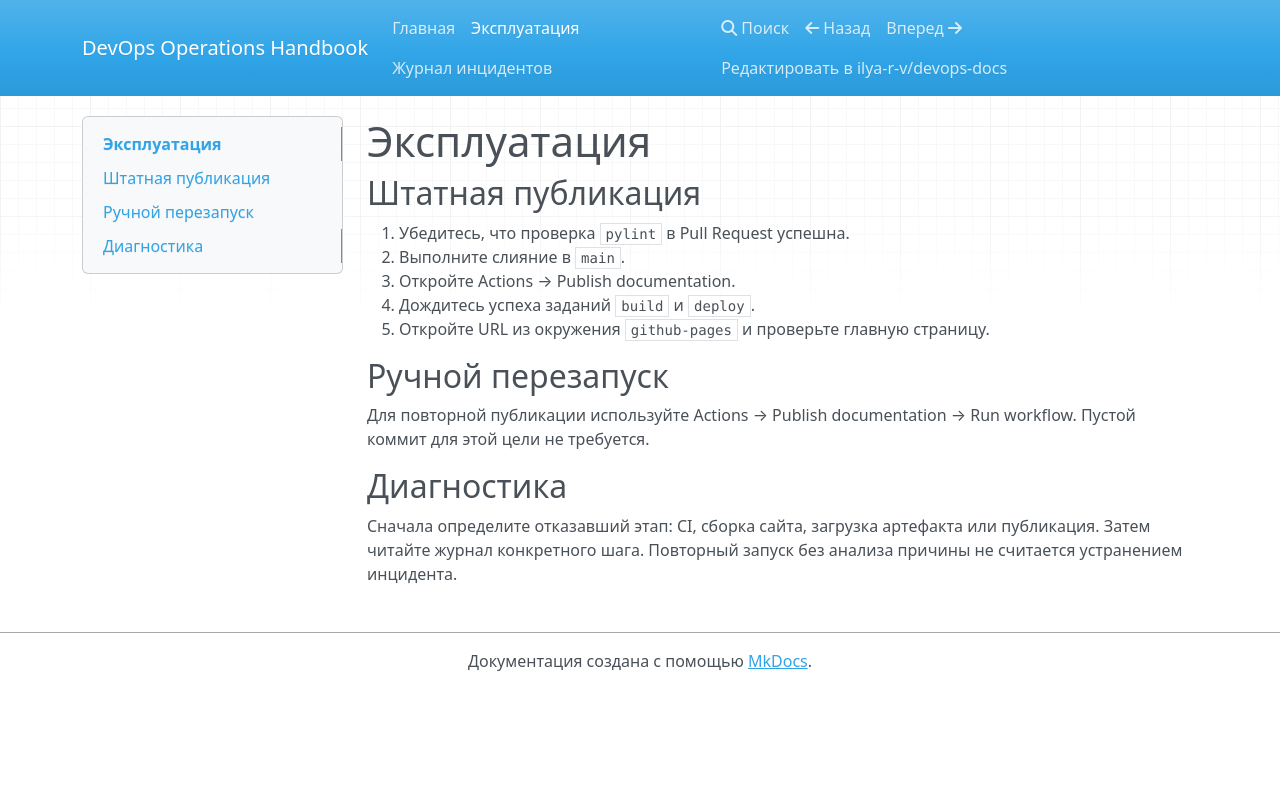
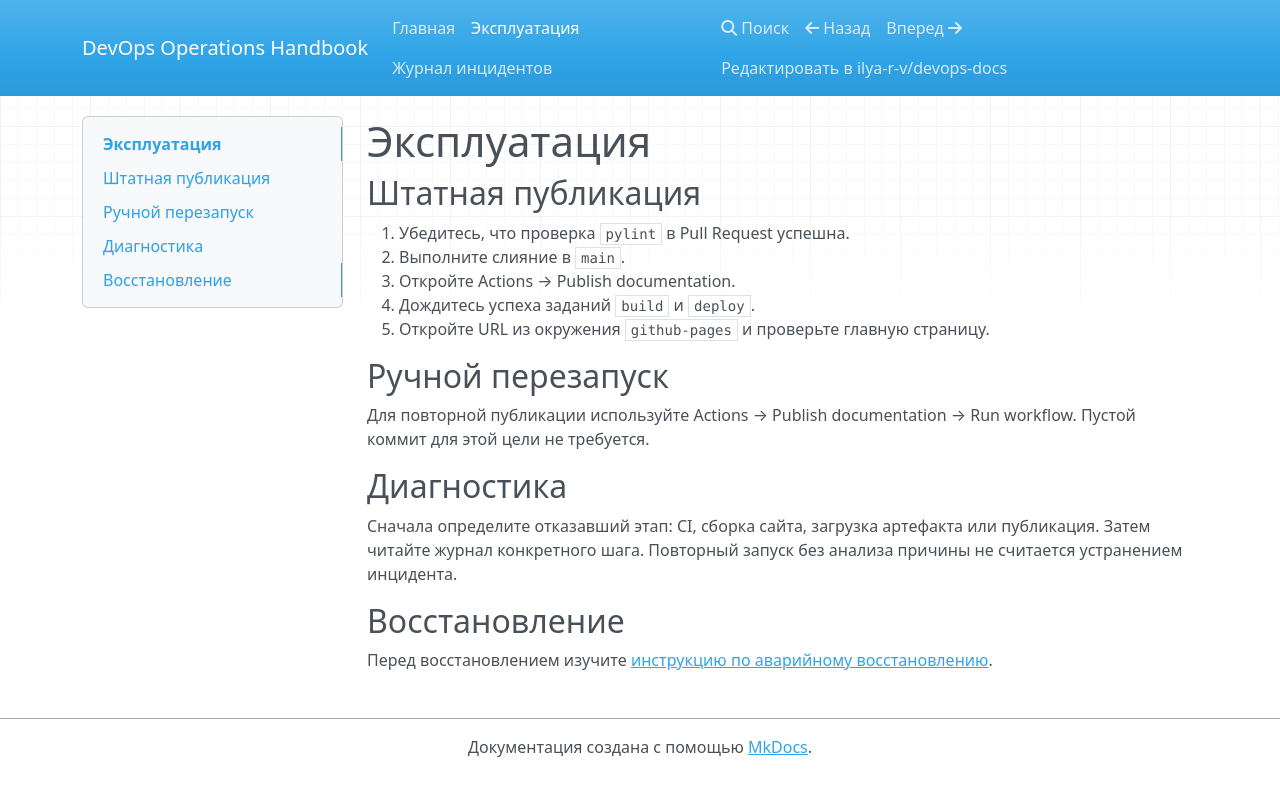
Before and after one commit to ilya-r-v/devops-docs, an MkDocs documentation site: the page built from docs/runbook.md, in a window 1280 px wide. Shown: the top 796 px of the page. Built offline with MkDocs 1.6.1, drawn with Linux system fonts in a browser that asks for light colours; nearby versions of some CDN libraries.

Commit message:
docs: add recovery runbook link

```diff
--- a/docs/runbook.md
+++ b/docs/runbook.md
@@ -17,3 +17,7 @@
 
 Сначала определите отказавший этап: CI, сборка сайта, загрузка артефакта или публикация.
 Затем читайте журнал конкретного шага. Повторный запуск без анализа причины не считается устранением инцидента.
+
+## Восстановление
+
+Перед восстановлением изучите [инструкцию по аварийному восстановлению](recovery.md).
```
